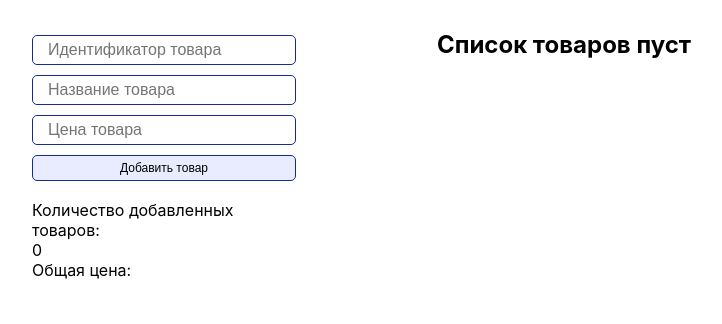
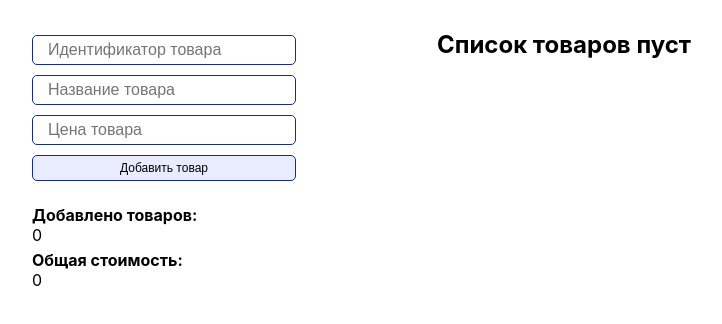
Before and after one commit to selfmotivation/shop-cart-template, a React (Create React App) app: page / in a window 1280 px wide. Shown: the top 324 px of the page, without its empty margins (208-930 px from the left). Built offline with nearby package versions, Linux system fonts and the light colour scheme.

Commit message:
feat: add total price counter

```diff
--- a/src/App.js
+++ b/src/App.js
@@ -2,6 +2,7 @@ import React, { useState } from "react";
 import './styles/App.css';
 import { AddToCartForm } from './components/AddToCartForm.jsx';
 import { CartList } from './components/CartList.jsx';
+import { Summary } from "./components/Summary";
 
 function App() {
   const [cartItems, setCartItems] = useState([]);
@@ -14,12 +15,11 @@ function App() {
     setCartItems(cartItems.filter(c => c.cartItemId !== cartItem.cartItemId));
   }
 
-  const summaryPrice = (cartItems) => {
+  const totalPrice = (cartItems) => {
     let sum = 0;
 
     cartItems.map(item => {
-      sum += item.cartItemPrice;
-      console.log(item.cartItemPrice);
+      sum += +item.cartItemPrice;
     })
 
     return sum;
@@ -28,12 +28,7 @@ function App() {
   return (
     <div className="App">
       <AddToCartForm create={createCartItem}/>
-      <div className="summary">
-        <p>Количество добавленных товаров:</p>
-        <p>{cartItems.length}</p>
-        <p>Общая цена:</p>
-        <p>{summaryPrice}</p>
-      </div>
+      <Summary cartItems={cartItems} total={totalPrice} />
       <div className="cartList">
         {cartItems.length
           ?
--- /dev/null
+++ b/src/components/Summary.jsx
@@ -0,0 +1,12 @@
+import React from 'react'
+
+export const Summary = ({cartItems, total}) => {
+  return (
+    <div className="summary">
+      <p className="summary__title">Добавлено товаров:</p>
+      <p>{cartItems.length}</p>
+      <p className="summary__title">Общая стоимость:</p>
+      <p>{total(cartItems)}</p>
+    </div>
+  )
+}
--- a/src/styles/App.css
+++ b/src/styles/App.css
@@ -30,6 +30,12 @@
   width: 33%;
   position: sticky;
   top: 170px;
+}
+
+.summary__title {
+  margin-top: 5px;
+  font-weight: bold;
+  font-size: 16px;
 }
 
 .cartList {
```
